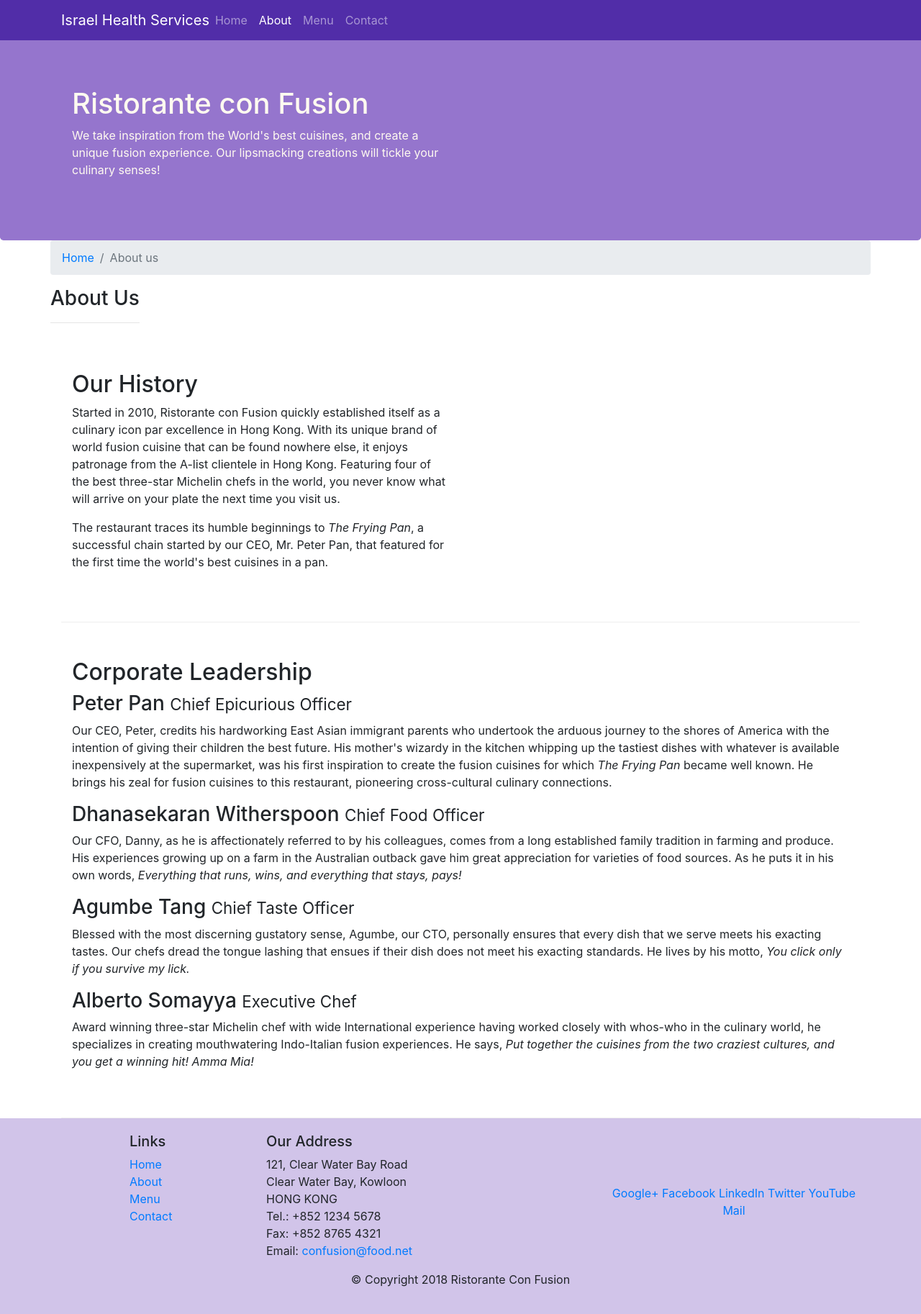
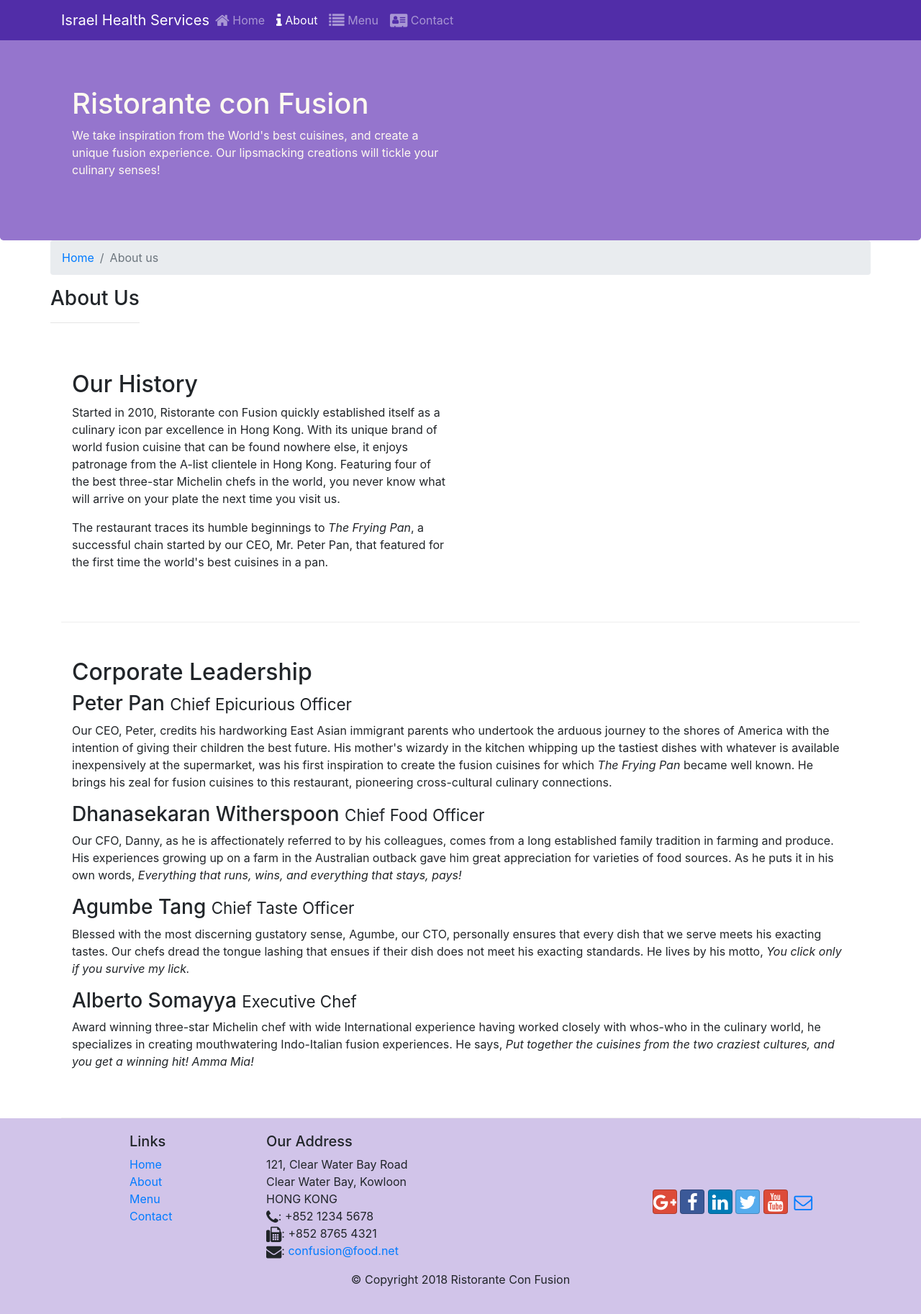
Before and after one commit to guywardi/bootstrap, a website: page aboutus.html in a window 1280 px wide. Shown: the whole page at 72% size. Drawn offline with nearby package versions, Linux system fonts and the light colour scheme.

Commit message:
icon font

```diff
--- a/aboutus.html
+++ b/aboutus.html
@@ -7,6 +7,8 @@
     <meta http-equiv="x-ua-compatible" content="ie=edge">
     <!-- Bootstrap CSS -->
     <link rel="stylesheet" href="node_modules/bootstrap/dist/css/bootstrap.min.css">
+    <link rel="stylesheet" href="node_modules/font-awesome/css/font-awesome.min.css">
+    <link rel="stylesheet" href="node_modules/bootstrap-social/bootstrap-social.css">
     <link rel="stylesheet" href="css/styles.css">
     <title>Ristorante Con Fusion: About Us</title>
 
@@ -21,10 +23,10 @@
               <a class="navbar-brand mr-auto" href="./index.html">Israel Health Services</a>
               <div class="collapse navbar-collapse" id="Navbar">
                   <ul class="navbar-nav mr-auto">
-                    <li class="nav-item"><a class="nav-link" href="./index.html">Home</a></li>
-                    <li class="nav-item active"><a class="nav-link" href="#">About</a></li>
-                    <li class="nav-item"><a class="nav-link" href="#">Menu</a></li>
-                    <li class="nav-item"><a class="nav-link" href="#">Contact</a></li>
+                    <li class="nav-item"><a class="nav-link" href="./index.html"><span class="fa fa-home fa-lg"></span> Home</a></li>
+                    <li class="nav-item active"><a class="nav-link" href="#"><span class="fa fa-info fa-lg"></span> About</a></li>
+                    <li class="nav-item"><a class="nav-link" href="#"><span class="fa fa-list fa-lg"></span> Menu</a></li>
+                    <li class="nav-item"><a class="nav-link" href="#"><span class="fa fa-address-card fa-lg"></span> Contact</a></li>
                   </ul>
               </div>
         </div>
@@ -99,20 +101,20 @@
 		              121, Clear Water Bay Road<br>
 		              Clear Water Bay, Kowloon<br>
 		              HONG KONG<br>
-		              Tel.: +852 1234 5678<br>
-		              Fax: +852 8765 4321<br>
-		              Email: <a href="mailto:confusion@food.net">confusion@food.net</a>
-		           </address>
+                  <i class="fa fa-phone fa-lg"></i>: +852 1234 5678<br>
+                  <i class="fa fa-fax fa-lg"></i>: +852 8765 4321<br>
+                  <i class="fa fa-envelope fa-lg"></i>: <a href="mailto:confusion@food.net">confusion@food.net</a>
+                </address>
                 </div>
                 <div class="col-12 col-sm-4 align-self-center">
-                    <div class="text-center">
-                        <a href="http://google.com/+">Google+</a>
-                        <a href="http://www.facebook.com/profile.php?id=">Facebook</a>
-                        <a href="http://www.linkedin.com/in/">LinkedIn</a>
-                        <a href="http://twitter.com/">Twitter</a>
-                        <a href="http://youtube.com/">YouTube</a>
-                        <a href="mailto:">Mail</a>
-                    </div>
+                  <div class="text-center">
+                      <a class="btn btn-social-icon btn-google" href="http://google.com/+"><i class="fa fa-google-plus fa-lg"></i></a>
+                      <a class="btn btn-social-icon btn-facebook" href="http://www.facebook.com/profile.php?id="><i class="fa fa-facebook fa-lg"></i></a>
+                      <a class="btn btn-social-icon btn-linkedin" href="http://www.linkedin.com/in/"><i class="fa fa-linkedin fa-lg"></i></a>
+                      <a class="btn btn-social-icon btn-twitter" href="http://twitter.com/"><i class="fa fa-twitter fa-lg"></i></a>
+                      <a class="btn btn-social-icon btn-google" href="http://youtube.com/"><i class="fa fa-youtube fa-lg"></i></a>
+                      <a class="btn btn-social-icon" href="mailto:"><i class="fa fa-envelope-o fa-lg"></i></a>
+                  </div>
                 </div>
            </div>
            <div class="row justify-content-center">
--- a/package.json
+++ b/package.json
@@ -15,6 +15,8 @@
   },
   "dependencies": {
     "bootstrap": "^4.0.0",
+    "bootstrap-social": "^5.1.1",
+    "font-awesome": "^4.7.0",
     "jquery": "^3.3.1",
     "popper.js": "^1.12.9"
   }
```
Also changed, not shown: index.html (+15 -13 lines).
